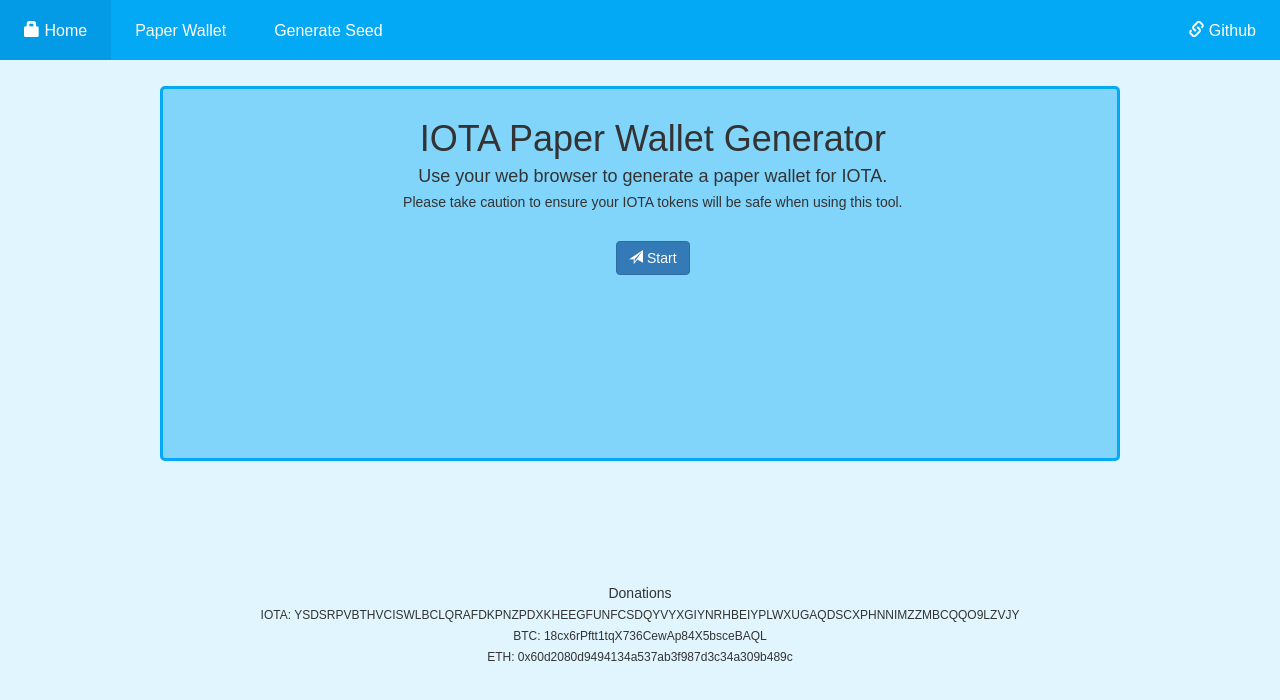
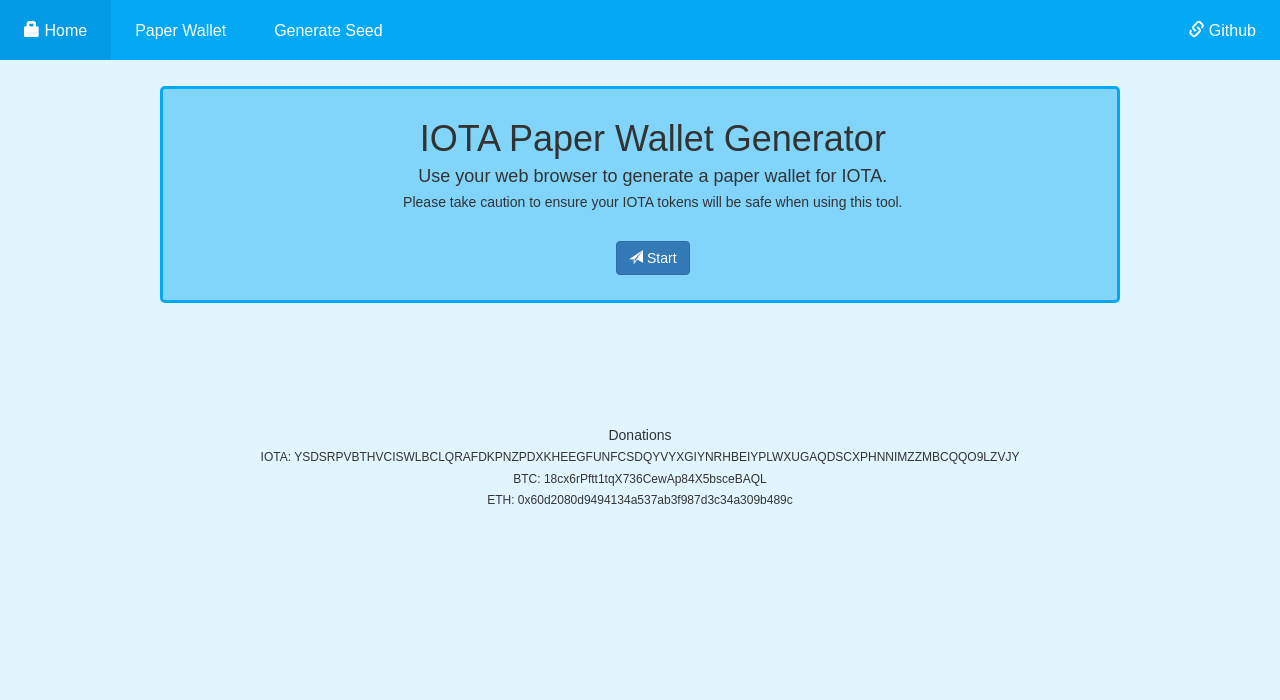
Before and after one commit to minyc510/IOTA-Cold-Storage, a React (Create React App) app: page / in a window 1280 px wide. Shown: the top 700 px of the page. Built offline with nearby package versions, Linux system fonts and the light colour scheme.

Commit message:
Modified main-div size.

```diff
--- a/src/App.css
+++ b/src/App.css
@@ -115,6 +115,7 @@
   border: 2px dashed black;
   border-radius: 8px;
   margin: auto;
+  margin-bottom: 25px;
   opacity: 0.8;
   background-color: #ffffff;
   word-wrap: break-word;
@@ -157,26 +158,13 @@
 
 .main {
   width: 75%;
-  height: 800px;
+  min-height: 200px;
   margin-top: 2%;
   margin-bottom:2%;
   margin-left:auto;
   margin-right:auto;
   padding-left: 2%;
-  background-color: #81D4FA;
-  border-style: solid;
-  border-color: #03A9F4;
-  border-radius: 5px;
-}
-
-.shortMain {
-  width: 75%;
-  height: 375px;
-  margin-top: 2%;
-  margin-bottom:2%;
-  margin-left:auto;
-  margin-right:auto;
-  padding-left: 2%;
+  padding-bottom: 25px;
   background-color: #81D4FA;
   border-style: solid;
   border-color: #03A9F4;
--- a/src/App.js
+++ b/src/App.js
@@ -19,7 +19,7 @@
   render() {
     let main = null;
     let css = "main";
-    if (this.state.currPage === 'Home') {main = <Home currPage={this.state.currPage} onClick={this.changePage}/>; css = "shortMain"}
+    if (this.state.currPage === 'Home') {main = <Home currPage={this.state.currPage} onClick={this.changePage}/>}
     if (this.state.currPage === 'Paper Wallet') { main = <PaperWallet />}
     if (this.state.currPage === 'Generate Seed') { main = <GenerateSeedMain />}
     return (
@@ -34,7 +34,6 @@
         <h6 className="center">IOTA: YSDSRPVBTHVCISWLBCLQRAFDKPNZPDXKHEEGFUNFCSDQYVYXGIYNRHBEIYPLWXUGAQDSCXPHNNIMZZMBCQQO9LZVJY</h6>
         <h6 className="center">BTC: 18cx6rPftt1tqX736CewAp84X5bsceBAQL</h6>
         <h6 className="center">ETH: 0x60d2080d9494134a537ab3f987d3c34a309b489c</h6>
-
       </div>
     );
   }
```
Also changed, not shown: src/Home.js (+0 -13 lines).
